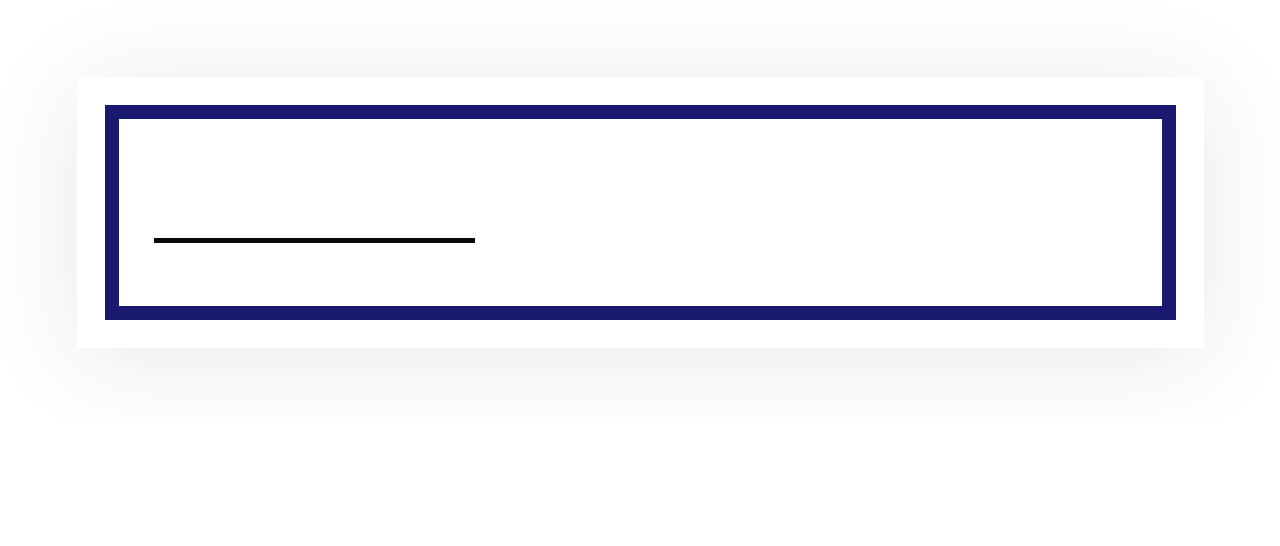
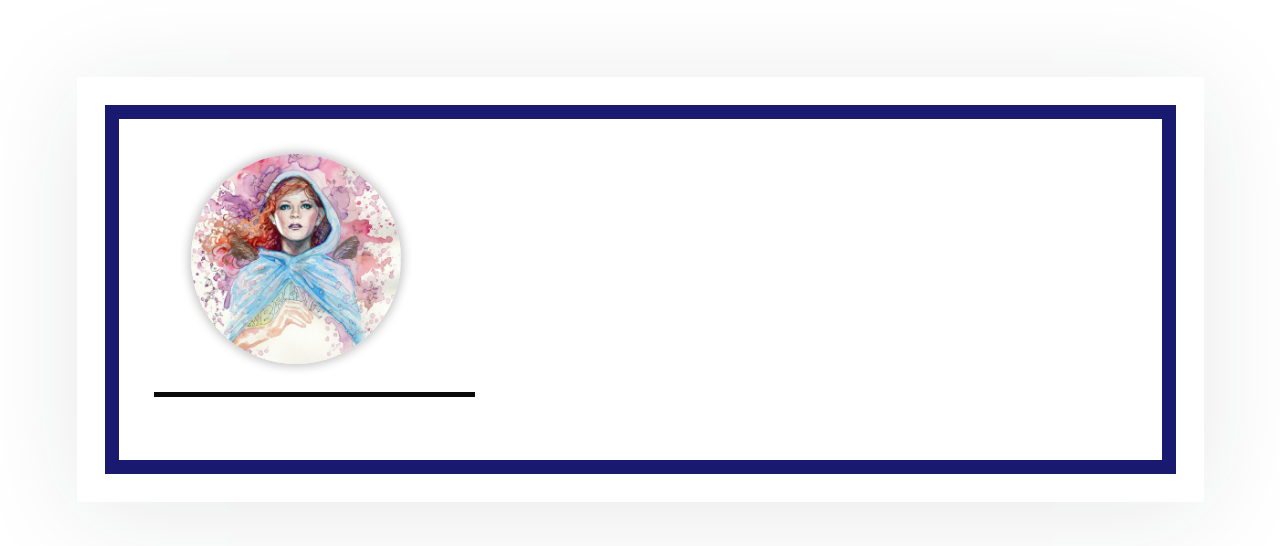
Before and after one commit to Oleksandr-kopaevich/homepage, a website: page index.html in a window 1280 px wide. Drawn offline with nearby package versions, Linux system fonts and the light colour scheme; files that its build step writes are made by us from their sources.

Commit message:
add first test avatar

```diff
--- a/index.html
+++ b/index.html
@@ -11,10 +11,16 @@
         <div class="page" style="border-color: midnightblue;">
           <div class="stackable grid">
             <div class="row">
-              <div class="three wide center aligned column">
-                <!-- Avatar -->
+              <div class="five wide center aligned column">
+                <div class="avatar-wrapper">
+                  <img
+                    class="avatar"
+                    src="./images/avatar.jpg"
+                    alt="Lindsey's Stirling profile picture"
+                  />
+                </div>
               </div>
-              <div class="thirteen wide column">
+              <div class="eleven wide column">
                 <div class="stackable grid">
                   <div class="sixteen wide column">
                     <!-- Name, job, contacts -->
--- /dev/null
+++ b/sass/avatar.scss
@@ -0,0 +1,4 @@
+.avatar {
+  border-radius: 50%;
+  box-shadow: 0px 0px 9px 3px rgba(41,41,41,.25);
+}
--- a/sass/index.scss
+++ b/sass/index.scss
@@ -1 +1,2 @@
 @import '../styles/third-party/resume';
+@import './avatar.scss';
```
Also changed, not shown: images/avatar.jpg (added).
